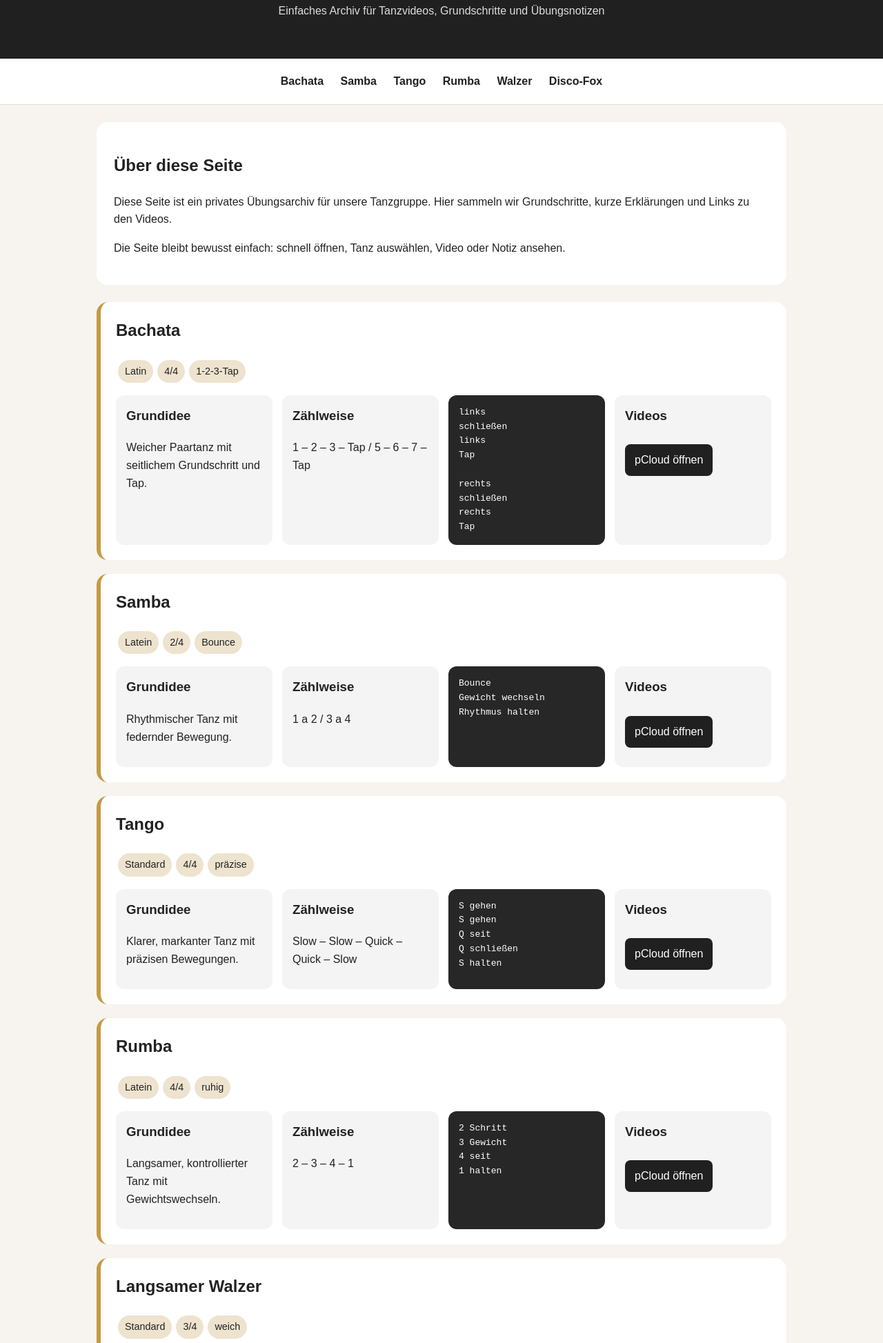
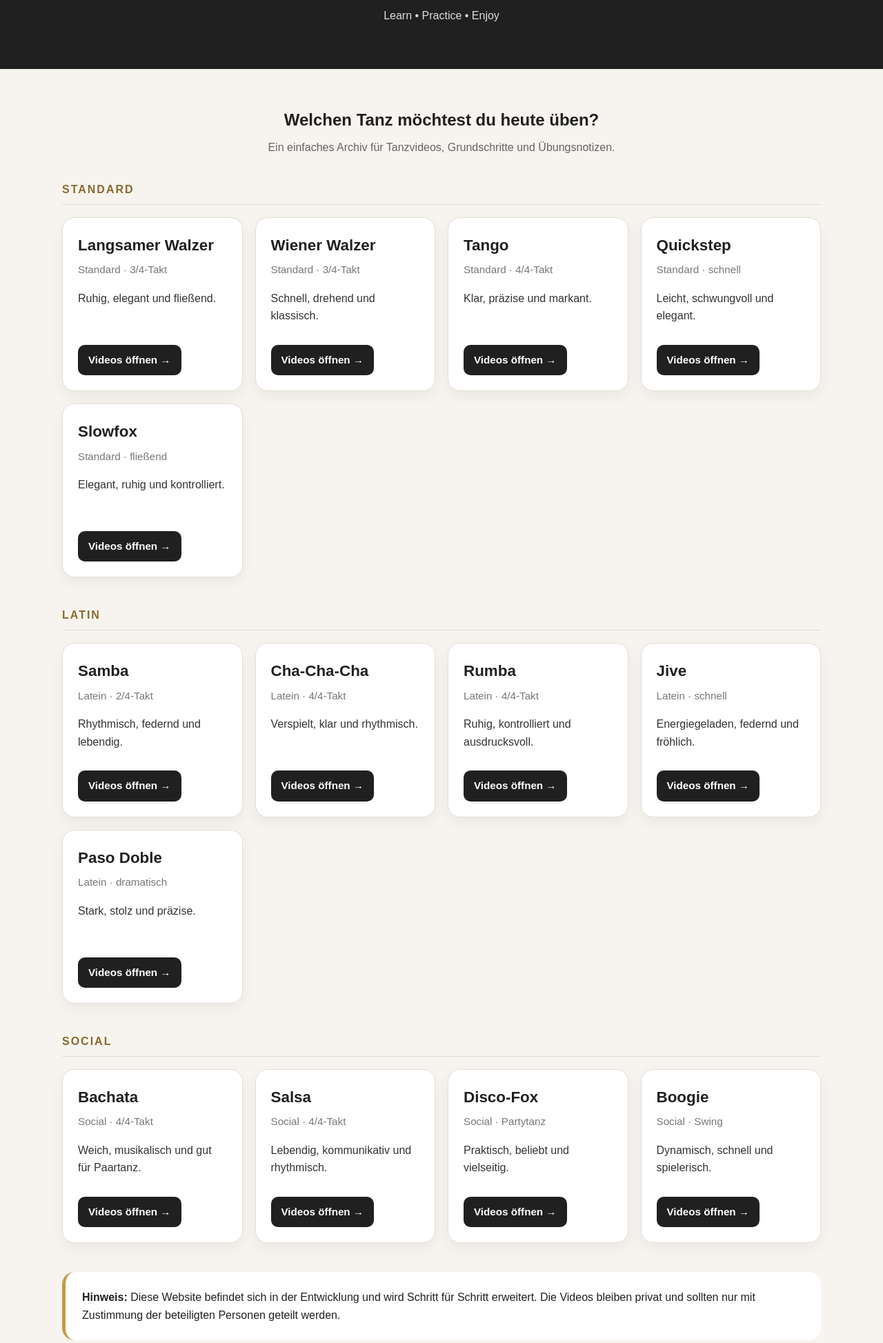
Before and after one commit to ergunozsoy/dance-practice-hub, a plain HTML site: page index.html in a window 1280 px wide. Shown: the part 109-2056 px from the top of the page at 69% size. Drawn offline with Linux system fonts and the light colour scheme.

Commit message:
Version 0.2.0 – Dance Cards
Introduce card-based homepage

Features:
• Dance categories
• Clean card layout
• Standard, Latin and Social sections
• Video link placeholders
• Improved mobile layout
• Updated footer version

```diff
--- a/index.html
+++ b/index.html
@@ -11,122 +11,127 @@
       margin: 0;
       font-family: Arial, sans-serif;
       background: #f7f4ef;
-      color: #222;
+      color: #202020;
       line-height: 1.6;
     }
 
     header {
       background: #202020;
       color: white;
-      padding: 40px 20px;
       text-align: center;
+      padding: 48px 20px;
     }
 
     header h1 {
       margin: 0;
-      font-size: 2.2rem;
+      font-size: 2.4rem;
     }
 
     header p {
+      margin-top: 10px;
       color: #ddd;
     }
 
-    nav {
-      background: white;
-      padding: 14px;
-      text-align: center;
-      position: sticky;
-      top: 0;
-      border-bottom: 1px solid #ddd;
-      z-index: 10;
-    }
-
-    nav a {
-      margin: 6px 10px;
-      color: #202020;
-      text-decoration: none;
-      font-weight: bold;
-      display: inline-block;
-    }
-
     .container {
-      max-width: 1000px;
+      max-width: 1100px;
       margin: auto;
-      padding: 25px;
+      padding: 35px 20px;
     }
 
     .intro {
-      background: white;
-      padding: 25px;
-      border-radius: 16px;
-      margin-bottom: 25px;
+      text-align: center;
+      margin-bottom: 35px;
     }
 
-    .dance {
-      background: white;
-      padding: 22px;
-      border-radius: 16px;
-      margin-bottom: 20px;
-      border-left: 6px solid #c49a45;
+    .intro h2 {
+      margin-bottom: 8px;
     }
 
-    .dance h2 {
-      margin-top: 0;
+    .intro p {
+      color: #666;
+      margin: 0;
     }
 
-    .tags span {
-      display: inline-block;
-      background: #eee3ce;
-      padding: 5px 10px;
-      border-radius: 20px;
-      margin: 3px;
-      font-size: 0.9rem;
+    .category {
+      margin-bottom: 42px;
     }
 
-    .grid {
-      display: grid;
-      grid-template-columns: repeat(auto-fit, minmax(220px, 1fr));
-      gap: 14px;
-      margin-top: 15px;
+    .category h2 {
+      font-size: 1rem;
+      letter-spacing: 2px;
+      color: #8a6a2f;
+      border-bottom: 1px solid #ddd;
+      padding-bottom: 8px;
+      margin-bottom: 18px;
     }
 
-    .box {
-      background: #f4f4f4;
-      padding: 15px;
-      border-radius: 12px;
+    .cards {
+      display: grid;
+      grid-template-columns: repeat(auto-fit, minmax(230px, 1fr));
+      gap: 18px;
     }
 
-    .box h3 {
-      margin-top: 0;
+    .card {
+      background: white;
+      border-radius: 18px;
+      padding: 22px;
+      border: 1px solid #e3ded6;
+      box-shadow: 0 8px 20px rgba(0,0,0,0.05);
+      transition: transform 0.2s ease, box-shadow 0.2s ease;
     }
 
-    .steps {
-      font-family: monospace;
-      white-space: pre-line;
-      background: #272727;
-      color: #fff;
+    .card:hover {
+      transform: translateY(-3px);
+      box-shadow: 0 12px 28px rgba(0,0,0,0.09);
+    }
+
+    .card h3 {
+      margin: 0 0 6px 0;
+      font-size: 1.4rem;
+    }
+
+    .meta {
+      color: #777;
+      font-size: 0.95rem;
+      margin-bottom: 14px;
+    }
+
+    .info {
+      color: #333;
+      min-height: 52px;
     }
 
     .button {
       display: inline-block;
-      margin-top: 8px;
+      margin-top: 12px;
       background: #202020;
       color: white;
-      padding: 10px 14px;
-      border-radius: 8px;
+      padding: 10px 15px;
+      border-radius: 10px;
       text-decoration: none;
+      font-weight: bold;
+      font-size: 0.95rem;
     }
 
     .button:hover {
       opacity: 0.85;
     }
 
+    .note {
+      background: white;
+      border-radius: 18px;
+      padding: 24px;
+      margin-top: 20px;
+      border-left: 5px solid #c49a45;
+    }
+
     footer {
       text-align: center;
-      padding: 35px 20px;
+      padding: 34px 20px;
       color: #777;
       background: #f1eee8;
       margin-top: 30px;
+      font-size: 0.95rem;
     }
 
     footer h3 {
@@ -143,6 +148,16 @@
     footer a:hover {
       text-decoration: underline;
     }
+
+    @media (max-width: 600px) {
+      header h1 {
+        font-size: 2rem;
+      }
+
+      .container {
+        padding: 25px 15px;
+      }
+    }
   </style>
 </head>
 
@@ -150,197 +165,139 @@
 
 <header>
   <h1>Dance Practice Hub</h1>
-  <p>Einfaches Archiv für Tanzvideos, Grundschritte und Übungsnotizen</p>
+  <p>Learn • Practice • Enjoy</p>
 </header>
 
-<nav>
-  <a href="#bachata">Bachata</a>
-  <a href="#samba">Samba</a>
-  <a href="#tango">Tango</a>
-  <a href="#rumba">Rumba</a>
-  <a href="#walzer">Walzer</a>
-  <a href="#discofox">Disco-Fox</a>
-</nav>
-
-<div class="container">
+<main class="container">
 
   <section class="intro">
-    <h2>Über diese Seite</h2>
-    <p>
-      Diese Seite ist ein privates Übungsarchiv für unsere Tanzgruppe.
-      Hier sammeln wir Grundschritte, kurze Erklärungen und Links zu den Videos.
-    </p>
-    <p>
-      Die Seite bleibt bewusst einfach: schnell öffnen, Tanz auswählen, Video oder Notiz ansehen.
-    </p>
+    <h2>Welchen Tanz möchtest du heute üben?</h2>
+    <p>Ein einfaches Archiv für Tanzvideos, Grundschritte und Übungsnotizen.</p>
   </section>
 
-  <section id="bachata" class="dance">
-    <h2>Bachata</h2>
-    <div class="tags">
-      <span>Latin</span><span>4/4</span><span>1-2-3-Tap</span>
-    </div>
+  <section class="category">
+    <h2>STANDARD</h2>
 
-    <div class="grid">
-      <div class="box">
-        <h3>Grundidee</h3>
-        <p>Weicher Paartanz mit seitlichem Grundschritt und Tap.</p>
+    <div class="cards">
+      <div class="card">
+        <h3>Langsamer Walzer</h3>
+        <div class="meta">Standard · 3/4-Takt</div>
+        <p class="info">Ruhig, elegant und fließend.</p>
+        <a class="button" href="#" target="_blank">Videos öffnen →</a>
       </div>
-      <div class="box">
-        <h3>Zählweise</h3>
-        <p>1 – 2 – 3 – Tap / 5 – 6 – 7 – Tap</p>
+
+      <div class="card">
+        <h3>Wiener Walzer</h3>
+        <div class="meta">Standard · 3/4-Takt</div>
+        <p class="info">Schnell, drehend und klassisch.</p>
+        <a class="button" href="#" target="_blank">Videos öffnen →</a>
       </div>
-      <div class="box steps">links
-schließen
-links
-Tap
 
-rechts
-schließen
-rechts
-Tap</div>
-      <div class="box">
-        <h3>Videos</h3>
-        <a class="button" href="#" target="_blank">pCloud öffnen</a>
+      <div class="card">
+        <h3>Tango</h3>
+        <div class="meta">Standard · 4/4-Takt</div>
+        <p class="info">Klar, präzise und markant.</p>
+        <a class="button" href="#" target="_blank">Videos öffnen →</a>
+      </div>
+
+      <div class="card">
+        <h3>Quickstep</h3>
+        <div class="meta">Standard · schnell</div>
+        <p class="info">Leicht, schwungvoll und elegant.</p>
+        <a class="button" href="#" target="_blank">Videos öffnen →</a>
+      </div>
+
+      <div class="card">
+        <h3>Slowfox</h3>
+        <div class="meta">Standard · fließend</div>
+        <p class="info">Elegant, ruhig und kontrolliert.</p>
+        <a class="button" href="#" target="_blank">Videos öffnen →</a>
       </div>
     </div>
   </section>
 
-  <section id="samba" class="dance">
-    <h2>Samba</h2>
-    <div class="tags">
-      <span>Latein</span><span>2/4</span><span>Bounce</span>
-    </div>
+  <section class="category">
+    <h2>LATIN</h2>
 
-    <div class="grid">
-      <div class="box">
-        <h3>Grundidee</h3>
-        <p>Rhythmischer Tanz mit federnder Bewegung.</p>
+    <div class="cards">
+      <div class="card">
+        <h3>Samba</h3>
+        <div class="meta">Latein · 2/4-Takt</div>
+        <p class="info">Rhythmisch, federnd und lebendig.</p>
+        <a class="button" href="#" target="_blank">Videos öffnen →</a>
       </div>
-      <div class="box">
-        <h3>Zählweise</h3>
-        <p>1 a 2 / 3 a 4</p>
+
+      <div class="card">
+        <h3>Cha-Cha-Cha</h3>
+        <div class="meta">Latein · 4/4-Takt</div>
+        <p class="info">Verspielt, klar und rhythmisch.</p>
+        <a class="button" href="#" target="_blank">Videos öffnen →</a>
       </div>
-      <div class="box steps">Bounce
-Gewicht wechseln
-Rhythmus halten</div>
-      <div class="box">
-        <h3>Videos</h3>
-        <a class="button" href="#" target="_blank">pCloud öffnen</a>
+
+      <div class="card">
+        <h3>Rumba</h3>
+        <div class="meta">Latein · 4/4-Takt</div>
+        <p class="info">Ruhig, kontrolliert und ausdrucksvoll.</p>
+        <a class="button" href="#" target="_blank">Videos öffnen →</a>
+      </div>
+
+      <div class="card">
+        <h3>Jive</h3>
+        <div class="meta">Latein · schnell</div>
+        <p class="info">Energiegeladen, federnd und fröhlich.</p>
+        <a class="button" href="#" target="_blank">Videos öffnen →</a>
+      </div>
+
+      <div class="card">
+        <h3>Paso Doble</h3>
+        <div class="meta">Latein · dramatisch</div>
+        <p class="info">Stark, stolz und präzise.</p>
+        <a class="button" href="#" target="_blank">Videos öffnen →</a>
       </div>
     </div>
   </section>
 
-  <section id="tango" class="dance">
-    <h2>Tango</h2>
-    <div class="tags">
-      <span>Standard</span><span>4/4</span><span>präzise</span>
-    </div>
+  <section class="category">
+    <h2>SOCIAL</h2>
 
-    <div class="grid">
-      <div class="box">
-        <h3>Grundidee</h3>
-        <p>Klarer, markanter Tanz mit präzisen Bewegungen.</p>
+    <div class="cards">
+      <div class="card">
+        <h3>Bachata</h3>
+        <div class="meta">Social · 4/4-Takt</div>
+        <p class="info">Weich, musikalisch und gut für Paartanz.</p>
+        <a class="button" href="#" target="_blank">Videos öffnen →</a>
       </div>
-      <div class="box">
-        <h3>Zählweise</h3>
-        <p>Slow – Slow – Quick – Quick – Slow</p>
+
+      <div class="card">
+        <h3>Salsa</h3>
+        <div class="meta">Social · 4/4-Takt</div>
+        <p class="info">Lebendig, kommunikativ und rhythmisch.</p>
+        <a class="button" href="#" target="_blank">Videos öffnen →</a>
       </div>
-      <div class="box steps">S gehen
-S gehen
-Q seit
-Q schließen
-S halten</div>
-      <div class="box">
-        <h3>Videos</h3>
-        <a class="button" href="#" target="_blank">pCloud öffnen</a>
+
+      <div class="card">
+        <h3>Disco-Fox</h3>
+        <div class="meta">Social · Partytanz</div>
+        <p class="info">Praktisch, beliebt und vielseitig.</p>
+        <a class="button" href="#" target="_blank">Videos öffnen →</a>
+      </div>
+
+      <div class="card">
+        <h3>Boogie</h3>
+        <div class="meta">Social · Swing</div>
+        <p class="info">Dynamisch, schnell und spielerisch.</p>
+        <a class="button" href="#" target="_blank">Videos öffnen →</a>
       </div>
     </div>
   </section>
 
-  <section id="rumba" class="dance">
-    <h2>Rumba</h2>
-    <div class="tags">
-      <span>Latein</span><span>4/4</span><span>ruhig</span>
-    </div>
-
-    <div class="grid">
-      <div class="box">
-        <h3>Grundidee</h3>
-        <p>Langsamer, kontrollierter Tanz mit Gewichtswechseln.</p>
-      </div>
-      <div class="box">
-        <h3>Zählweise</h3>
-        <p>2 – 3 – 4 – 1</p>
-      </div>
-      <div class="box steps">2 Schritt
-3 Gewicht
-4 seit
-1 halten</div>
-      <div class="box">
-        <h3>Videos</h3>
-        <a class="button" href="#" target="_blank">pCloud öffnen</a>
-      </div>
-    </div>
+  <section class="note">
+    <strong>Hinweis:</strong>
+    Diese Website befindet sich in der Entwicklung und wird Schritt für Schritt erweitert.
+    Die Videos bleiben privat und sollten nur mit Zustimmung der beteiligten Personen geteilt werden.
   </section>
 
-  <section id="walzer" class="dance">
-    <h2>Langsamer Walzer</h2>
-    <div class="tags">
-      <span>Standard</span><span>3/4</span><span>weich</span>
-    </div>
-
-    <div class="grid">
-      <div class="box">
-        <h3>Grundidee</h3>
-        <p>Ruhiger, eleganter Tanz mit fließender Bewegung.</p>
-      </div>
-      <div class="box">
-        <h3>Zählweise</h3>
-        <p>1 – 2 – 3</p>
-      </div>
-      <div class="box steps">Herr:
-1 vor
-2 seit
-3 schließen
-
-Dame:
-1 zurück
-2 seit
-3 schließen</div>
-      <div class="box">
-        <h3>Videos</h3>
-        <a class="button" href="#" target="_blank">pCloud öffnen</a>
-      </div>
-    </div>
-  </section>
-
-  <section id="discofox" class="dance">
-    <h2>Disco-Fox</h2>
-    <div class="tags">
-      <span>Partytanz</span><span>4/4</span><span>praktisch</span>
-    </div>
-
-    <div class="grid">
-      <div class="box">
-        <h3>Grundidee</h3>
-        <p>Sehr beliebter Tanz für Partys, Tanzabende und Hochzeiten.</p>
-      </div>
-      <div class="box">
-        <h3>Zählweise</h3>
-        <p>1 – 2 – Tap oder 1 – 2 – 3</p>
-      </div>
-      <div class="box steps">links
-rechts
-Tap / schließen</div>
-      <div class="box">
-        <h3>Videos</h3>
-        <a class="button" href="#" target="_blank">pCloud öffnen</a>
-      </div>
-    </div>
-  </section>
-
-</div>
+</main>
 
 <footer>
   <h3>Dance Practice Hub</h3>
@@ -348,33 +305,20 @@ Tap / schließen</div>
   <p><strong>Learn • Practice • Enjoy</strong></p>
 
   <p>
-    Version 0.1<br>
+    Version 0.2.0<br>
     Stand: Juni 2026
   </p>
 
   <p>
-    Diese Website befindet sich in der Entwicklung<br>
-    und wird kontinuierlich erweitert.
-  </p>
-
-  <p>
-    Feedback und Verbesserungsvorschläge sind jederzeit willkommen.
-  </p>
-
-  <p>
+    Feedback und Verbesserungsvorschläge sind jederzeit willkommen.<br>
     ✉ <a href="mailto:e.ozsoy@gmail.com">e.ozsoy@gmail.com</a>
   </p>
 
   <p><em>Mit Leidenschaft für das Tanzen entwickelt.</em></p>
+  <p><em>Simple by design. Powerful by evolution.</em></p>
 
   <p>
-    <em>Simple by design. Powerful by evolution.</em>
-  </p>
-
-  <p>
-    © 2026 Ergün Özsoy<br>
-    Alle Rechte vorbehalten.<br>
-    All rights reserved.
+    © 2026 Ergün Özsoy · Alle Rechte vorbehalten · All rights reserved.
   </p>
 </footer>
 
```
